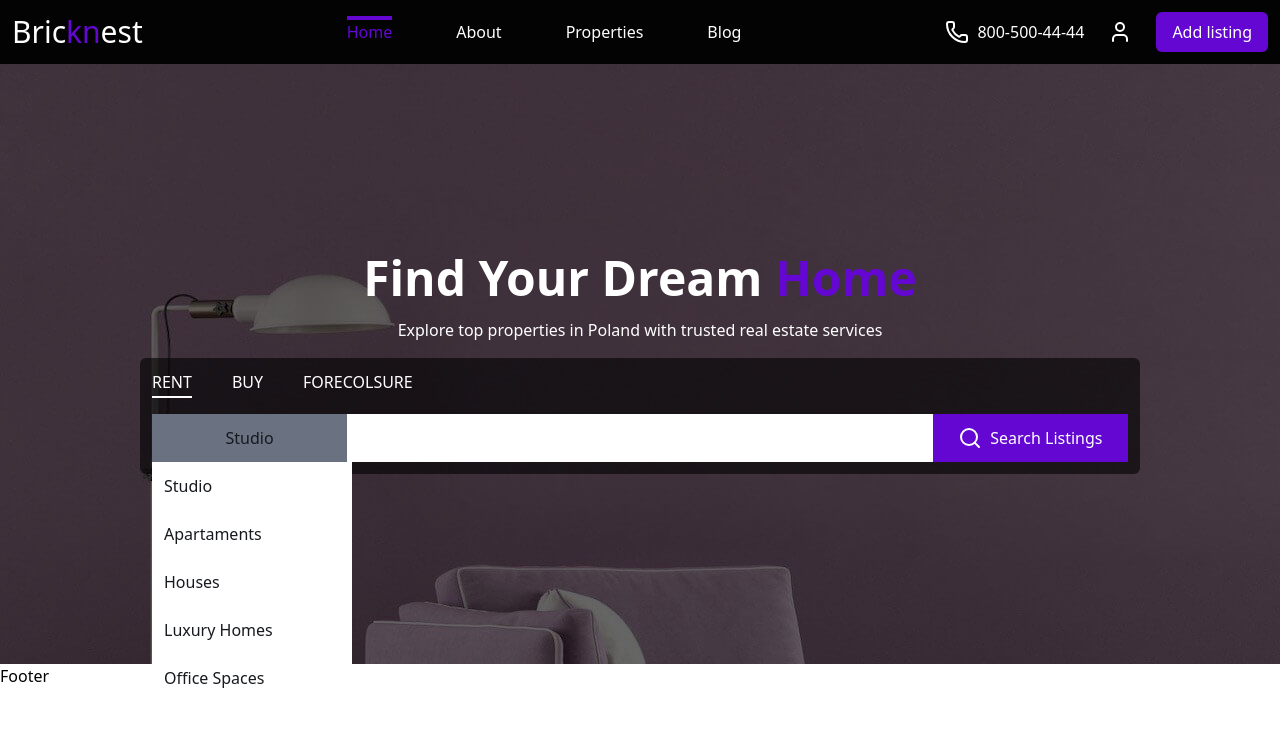
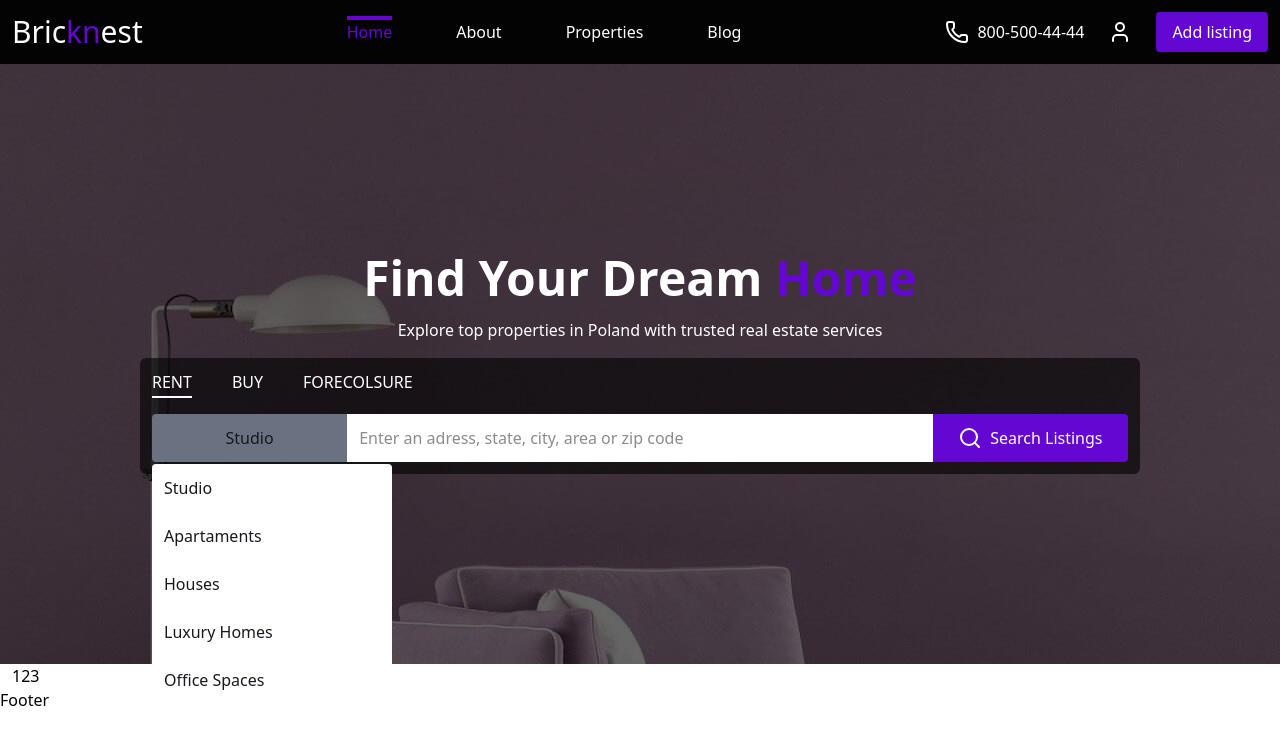
Before and after one commit to RyazanovAndrey/bricknest, a React (Vite) app: page / in a window 1280 px wide. Both pictures are taken after a click on the button "Studio". Shown: the top 744 px of the page. Built offline with nearby package versions, Linux system fonts and the light colour scheme.

Commit message:
start services

```diff
--- a/src/components/Header.jsx
+++ b/src/components/Header.jsx
@@ -37,7 +37,7 @@ const Header = () => {
           <button onClick={() => setIsOpen(true)} className='cursor-pointer'>
             <User />
           </button>
-          <button className='bg-main py-2 px-4 rounded-md cursor-pointer'>Add listing</button>
+          <button className='bg-main py-2 px-4 rounded-sm cursor-pointer'>Add listing</button>
         </div>
       </div>
       {isOpen && <Modal toggleModal={toggleModal} />}
--- a/src/components/Modal.jsx
+++ b/src/components/Modal.jsx
@@ -6,7 +6,7 @@ const Modal = ({ toggleModal }) => {
     const [showPass, setShowPass] = useState(false)
 
     return (
-        <div className='fixed inset-0 bg-black/80 grid place-items-center text-black'>
+        <div className='fixed inset-0 bg-black/80 grid place-items-center text-black z-50'>
             <div className="relative max-w-[800px] flex bg-white">
                 <img src='image/couple-login-modal.jpeg' width={400} alt="" />
                 <div className="flex items-center p-8">
--- a/src/pages/HomePage.jsx
+++ b/src/pages/HomePage.jsx
@@ -1,5 +1,5 @@
 import { Search } from 'lucide-react'
-import React, { useState } from 'react'
+import React, { useEffect, useState } from 'react'
 
 const HomePage = () => {
 
@@ -11,13 +11,22 @@ const HomePage = () => {
   const tabsHomeList = {
     'RENT': ['Studio', 'Apartaments', 'Houses', 'Luxury Homes', 'Office Spaces'],
     'BUY': ['Status', 'Property', 'Active', 'Sold'],
-    'FORECOLSURE': ['Categories', 'apartaments', 'Houses', 'Sold']
+    'FORECOLSURE': ['Categories', 'Apartaments', 'Houses', 'Sold']
   }
 
+  const [onBtn, setOnBtn] = useState(tabsHomeList[tabHomeActive][0])
+
+  useEffect(() => {
+    setOnBtn(tabsHomeList[tabHomeActive][0])
+  }, [tabHomeActive])
+
+
   return (
+    <>
+      {/* Section Home */}
       <section className='relative bg-[url(/image/Hero.jpg)] object-cover min-h-[600px] grid place-items-center'>
         <div className="absolute bg-black/60 w-full h-full min-h-[600px] z-20"></div>
-      <div className="relative w-[1000px] text-center space-y-4 z-50">
+        <div className="relative w-[1000px] text-center space-y-4 z-40">
           <h1 className='text-5xl font-bold text-white'>Find Your Dream <span className='text-main'>Home</span></h1>
           <p className='text-white'>Explore top properties in Poland with trusted real estate services</p>
           <div className="bg-black/60 rounded-md p-3 text-white">
@@ -27,16 +36,16 @@ const HomePage = () => {
               ))}
             </div>
             <div className="relative flex mt-5">
-            <button onClick={() => setShowDrop(!showDrop)} className='py-3 text-text cursor-pointer bg-gray-500 w-1/5'>
-              {tabsHomeList[tabHomeActive][0]}
+              <button onClick={() => setShowDrop(!showDrop)} className='py-3 text-text cursor-pointer bg-gray-500 w-1/5 rounded-l-sm'>
+                {onBtn}
               </button>
-            <input type="text" className='pl-3 bg-white text-text outline-0 w-3/5' />
-            <button className='bg-main text-white cursor-pointer flex gap-x-2 items-center justify-center w-1/5'><Search />Search Listings</button>
+              <input type="text" className='pl-3 bg-white text-text outline-0 w-3/5' placeholder='Enter an adress, state, city, area or zip code' />
+              <button className='bg-main text-white cursor-pointer flex gap-x-2 items-center justify-center w-1/5 rounded-r-sm'><Search />Search Listings</button>
               {showDrop && (
                 <>
-                <div className="absolute top-[100%] bg-white w-50 text-text text-left">
+                  <div className="absolute top-[105%] bg-white w-60 text-text text-left rounded-sm overflow-hidden">
                     {tabsHomeList[tabHomeActive].map(item => {
-                    return <p onClick={() => setShowDrop(false)} className='p-3 cursor-pointer hover:bg-gray-200'>{item}</p>
+                      return <p onClick={() => { setOnBtn(item); setShowDrop(false) }} className='p-3 cursor-pointer hover:bg-gray-200'>{item}</p>
                     })}
                   </div>
                 </>
@@ -45,6 +54,13 @@ const HomePage = () => {
           </div>
         </div>
       </section>
+      {/* Section Services */}
+      <section>
+        <div className="container mx-auto px-3">
+          123
+        </div>
+      </section>
+    </>
   )
 }
 
```
Lines whose indentation alone changed are shown as unchanged.
